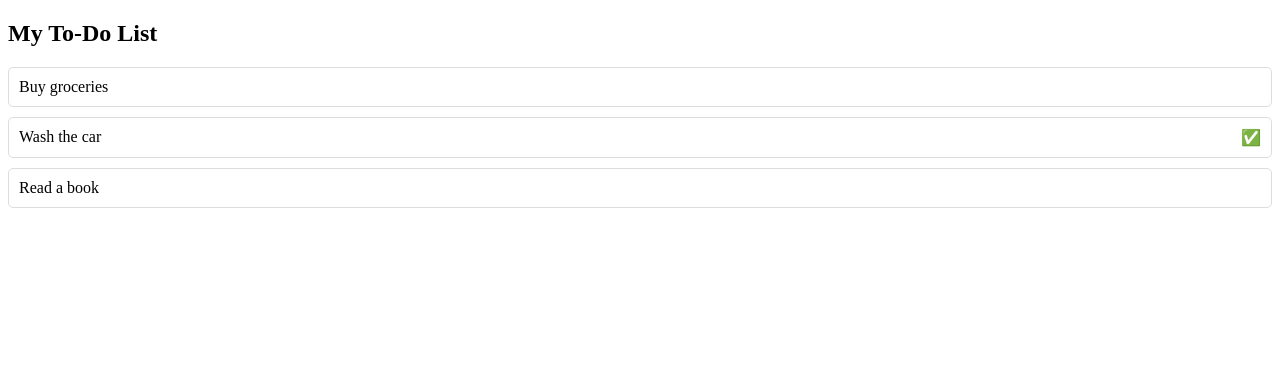
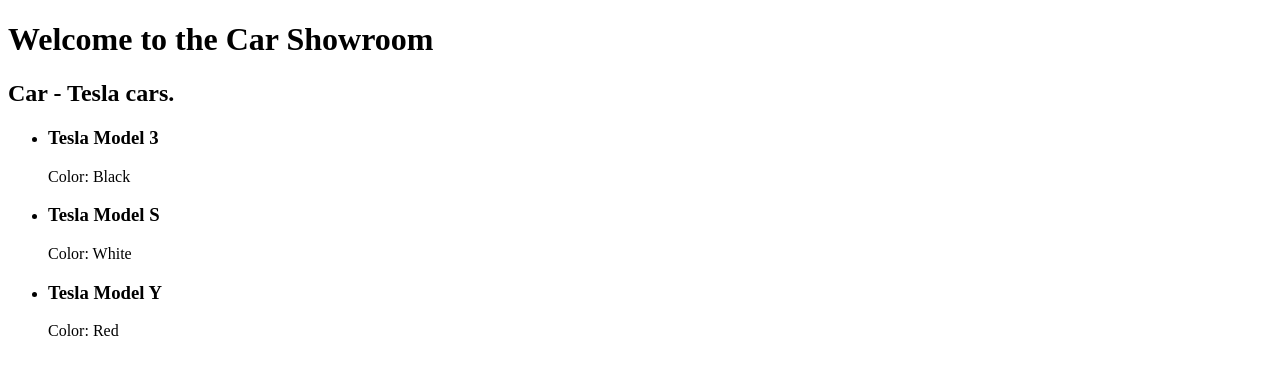
Before and after one commit to genuinelycool/react_project, a React (Vite) app: page / in a window 1280 px wide. Shown: the top 374 px of the page. Built offline with nearby package versions, Linux system fonts and the light colour scheme.

Commit message:
12 - Rendering Lists

```diff
--- a/src/App.jsx
+++ b/src/App.jsx
@@ -1,8 +1,13 @@
-import TodoList from "./components/TodoList";
+import CarList from "./components/CarList";
 
 const App = () => {
   return (
-    <TodoList />
+    <div>
+      <h1>Welcome to the Car Showroom</h1>
+      {/* <CarList />*/}
+      {/* <CarList make="Toyota" />*/}
+      <CarList make="Tesla" />
+    </div>
   )
 }
 
--- /dev/null
+++ b/src/components/CarList.jsx
@@ -0,0 +1,42 @@
+const CarList = ({ make }) => {
+  const cars = [
+    { id: 1, make: "Toyota", model: "Camry", color: "Silver" },
+    { id: 2, make: "Honda", model: "Civic", color: "Red" },
+    { id: 3, make: "Ford", model: "Mustang", color: "Blue" },
+    { id: 4, make: "Tesla", model: "Model 3", color: "Black" },
+    { id: 5, make: "BMW", model: "X5", color: "White" },
+    { id: 6, make: "Toyota", model: "Corolla", color: "Grey" },
+    { id: 7, make: "Honda", model: "Accord", color: "Green" },
+    { id: 8, make: "Ford", model: "F-150", color: "Red" },
+    { id: 9, make: "Tesla", model: "Model S", color: "White" },
+    { id: 10, make: "BMW", model: "3 Series", color: "Black" },
+    { id: 11, make: "Toyota", model: "RAV4", color: "Blue" },
+    { id: 12, make: "Honda", model: "CR-V", color: "Silver" },
+    { id: 13, make: "Ford", model: "Escape", color: "White" },
+    { id: 14, make: "Tesla", model: "Model Y", color: "Red" },
+    { id: 15, make: "BMW", model: "5 Series", color: "Black" },
+  ];
+
+  const filteredCars = make
+    ? cars.filter((car) => car.make === make)
+    : cars;
+
+  return (
+    <div>
+      <h2>Car - {make ? `${make} cars.` : 'All models.'}</h2>
+
+      <ul>
+        {filteredCars.map((car) => (
+          <li key={car.id}>
+            <h3>
+              {car.make} {car.model}
+            </h3>
+            <p>Color: {car.color}</p>
+          </li>
+        ))}
+      </ul>
+    </div>
+  );
+};
+
+export default CarList;
--- a/src/components/TodoItem.jsx
+++ /dev/null
@@ -1,21 +0,0 @@
-const TodoItem = ({ description, finished }) => {
-  const listItemStyle = {
-    border: '1px solid #ddd',
-    margin: '10px 0',
-    padding: '10px',
-    borderRadius: '5px',
-    display: 'flex',
-    justifyContent: 'space-between',
-    alignItems: 'center',
-  };
-
-  return (
-    <li style={listItemStyle}>
-      {/* {description}{finished ? (<span> ✅</span>) : null}*/}
-      {/* {description}{finished && (<span> ✅</span>)}*/}
-      {description}{finished && <span> ✅</span>}
-    </li>
-  );
-};
-
-export default TodoItem;
--- a/src/components/TodoList.jsx
+++ /dev/null
@@ -1,21 +0,0 @@
-import TodoItem from "./TodoItem";
-
-const TodoList = () => {
-  const listStyle = {
-    listStyleType: 'none',
-    padding: 0,
-  };
-
-  return (
-    <div>
-      <h2>My To-Do List</h2>
-      <ul style={listStyle}>
-        <TodoItem description="Buy groceries" finished={false} />
-        <TodoItem description="Wash the car" finished={true} />
-        <TodoItem description="Read a book" finished={false} />
-      </ul>
-    </div>
-  );
-};
-
-export default TodoList;
```
